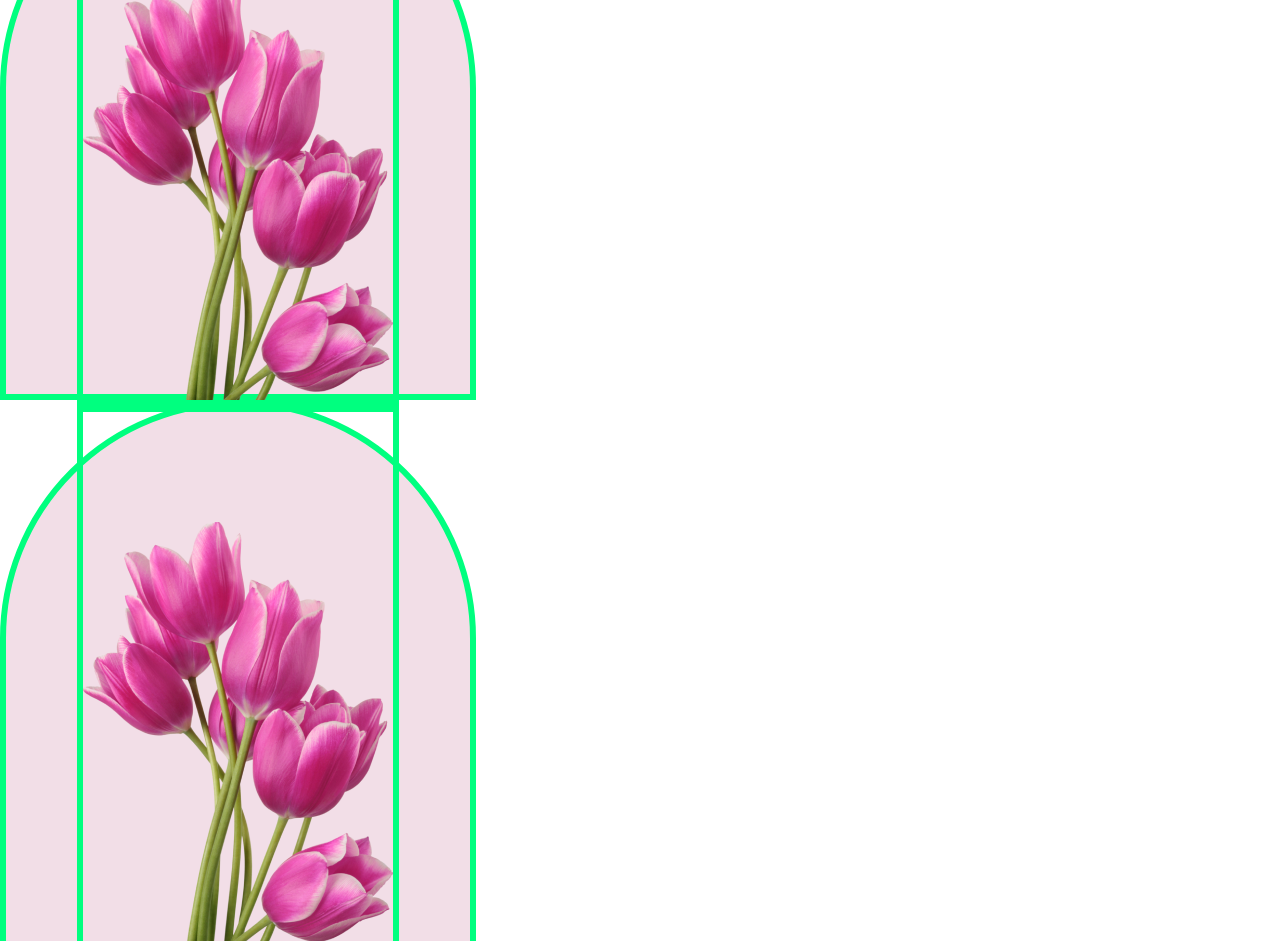
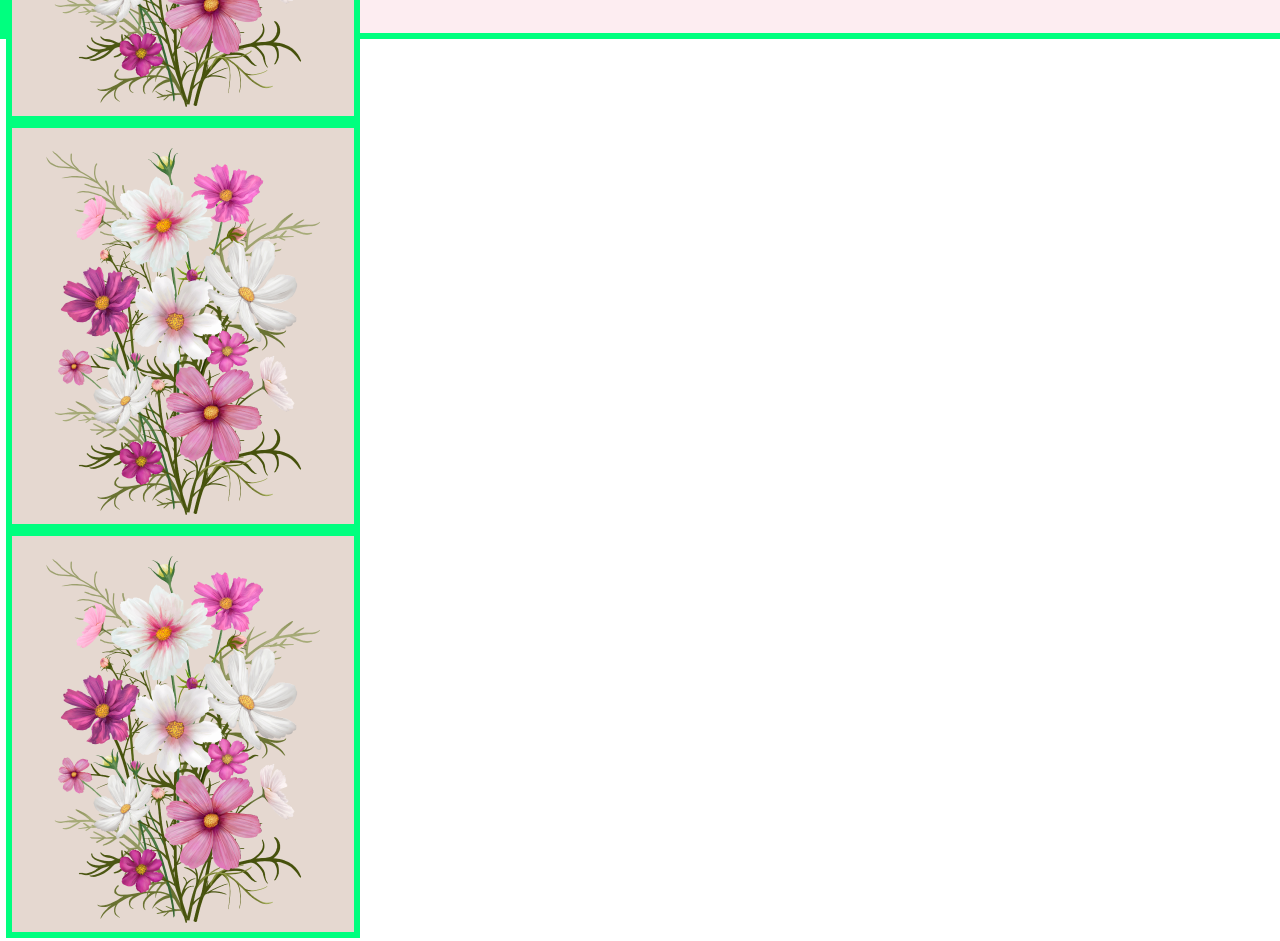
Before and after one commit to emon9X/flower-shop-assignment, a plain HTML site: page index.html in a window 1280 px wide. Shown: the part 3400-4341 px from the top of the page. Drawn offline with Linux system fonts and the light colour scheme.

Commit message:
version unknown

```diff
--- a/index.html
+++ b/index.html
@@ -79,18 +79,18 @@
             <h2 class="insta-header">Hot Deal ! Sale Up To 25% Off</h2>
             <p class="insta-para">It is a long established fact that a reader will be distracted by the readable <br>content of a page when looking at its layout</p>
         </div>
-        <div class=".dddd">
-            <div class="featured-image">
-                <img class="img" src="./Flower Asset/pngwing 6.png" alt="image">
+        <div class=".nice">
+            <div class="insta-img-container">
+                <img  src="./Flower Asset/Rectangle 4.png" alt="image">
             </div>
-            <div class="featured-image">
-                <img class="img" src="./Flower Asset/pngwing 6.png" alt="image">
+            <div class="insta-img-container">
+                <img  src="./Flower Asset/Rectangle 4.png" alt="image">
             </div>
-            <div class="featured-image">
-                <img class="img" src="./Flower Asset/pngwing 6.png" alt="image">
+            <div class="insta-img-container">
+                <img  src="./Flower Asset/Rectangle 4.png" alt="image">
             </div>
-            <div class="featured-image">
-                <img class="img" src="./Flower Asset/pngwing 6.png" alt="image">
+            <div class="insta-img-container">
+                <img  src="./Flower Asset/Rectangle 4.png" alt="image">
             </div>
         </div>
     </section>
--- a/styling.css
+++ b/styling.css
@@ -161,13 +161,13 @@ text-align: center;
 
 
 /* insta */
-.insta-block{
+.insta{
     width: 1920px;
     height: 850px;
     border: 6px solid springgreen;
     margin: auto;
     background-color: rgba(229, 84, 115, 0.10);
-    display: flex;
+    /* display: flex; */
     align-items: center;
     justify-content: space-between;
 }
@@ -176,7 +176,13 @@ align-content: center;
 text-align: center;
  margin-left: 240px;
 }
+.insta-img-container{
+    border: 6px solid springgreen;
+    width: 342px;
+    height: 396px;
+}
 .nice{
     display: flex;
-    display: inline;
+    border: 6px solid springgreen;
+    ;
 }
```
